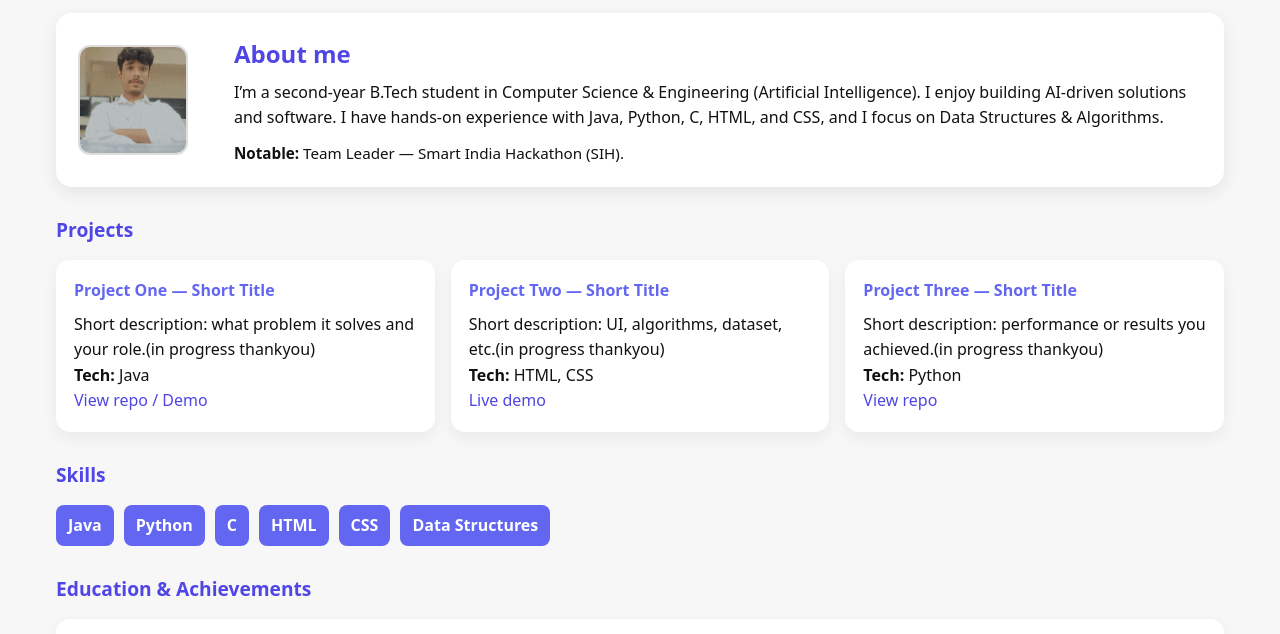
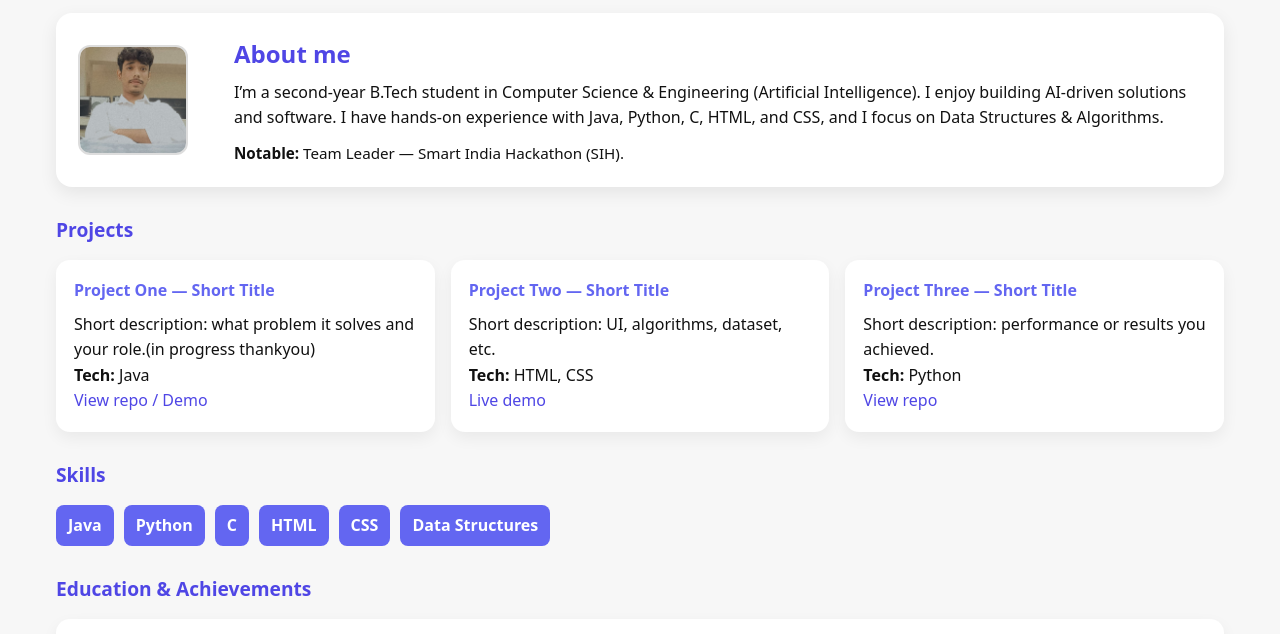
Before and after one commit to adityapratap1811/portfolio-Aditya, a plain HTML site: page index.html in a window 1280 px wide. Shown: the part 129-763 px from the top of the page. Drawn offline with Linux system fonts and the light colour scheme.

Commit message:
Update index.html

```diff
--- a/index.html
+++ b/index.html
@@ -210,16 +210,16 @@
 
         <article class="card">
           <h4>Project Two — Short Title</h4>
-          <p>Short description: UI, algorithms, dataset, etc.(in progress thankyou)</p>
+          <p>Short description: UI, algorithms, dataset, etc.</p>
           <p><strong>Tech:</strong> HTML, CSS</p>
           <p><a href="https://adityapratap1811.github.io/portfolio-Aditya/" target="_blank" rel="noopener">Live demo</a></p>
         </article>
 
         <article class="card">
           <h4>Project Three — Short Title</h4>
-          <p>Short description: performance or results you achieved.(in progress thankyou)</p>
+          <p>Short description: performance or results you achieved.</p>
           <p><strong>Tech:</strong> Python</p>
-          <p><a href="#" target="_blank" rel="noopener">View repo</a></p>
+          <p><a href="https://github.com/adityapratap1811/Quiz-application-python" target="_blank" rel="noopener">View repo</a></p>
         </article>
       </div>
     </section>
```
